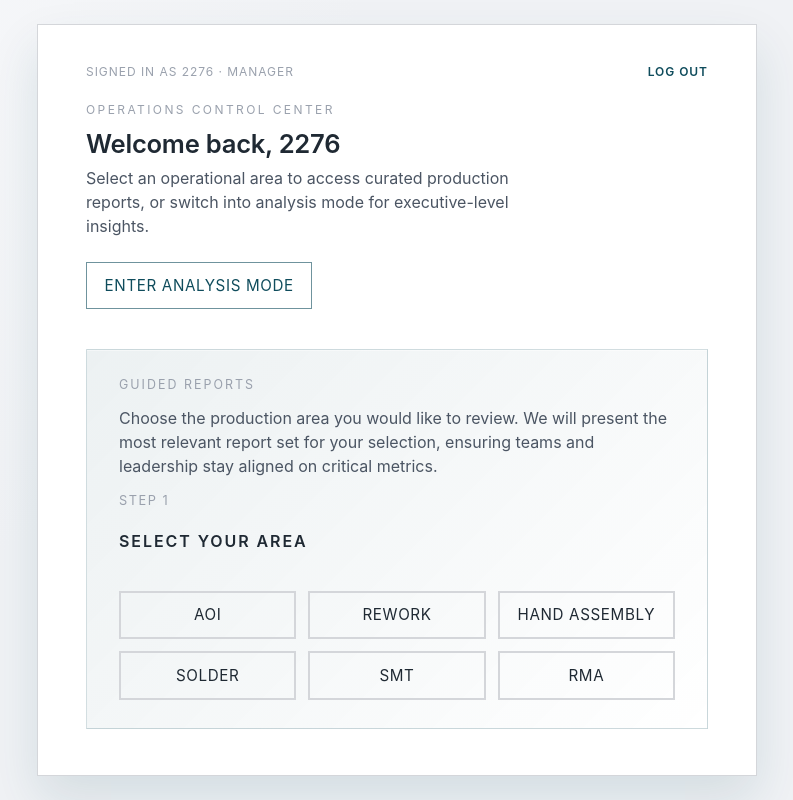
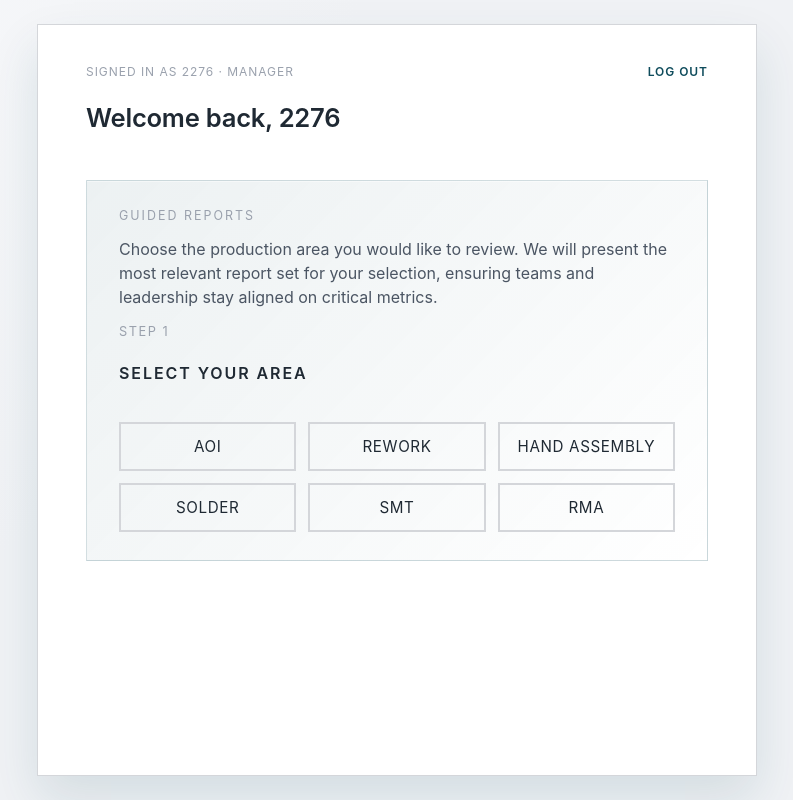
Before and after one commit to ThomasSchwartz18/reporting_software, a Flask app: page /dashboard in a window 1280 px wide. Shown: the whole page, without its empty margins (243-1036 px from the left). Run offline with Flask 3, Linux system fonts and the light colour scheme; the visitor is signed in with stand-in values (Sample User, id 1); data comes from the database, SQL or seed files in the repository.

Commit message:
Hide header description and actions on dashboard

```diff
--- a/app/templates/auth/dashboard.html
+++ b/app/templates/auth/dashboard.html
@@ -138,20 +138,7 @@
   {% if not is_staff %}
     <div class="page-header">
       <div>
-        <div class="page-header__eyebrow">Operations Control Center</div>
         <h1 class="page-header__title">Welcome back, {{ user.username }}</h1>
-        <p class="page-header__subtitle">
-          Select an operational area to access curated production reports, or switch into analysis
-          mode for executive-level insights.
-        </p>
-      </div>
-      <div class="page-header__actions">
-        {% if analysis_access %}
-          <a class="button button--outline" href="{{ url_for('auth.analysis') }}">Enter Analysis Mode</a>
-        {% endif %}
-        {% if is_admin %}
-          <a class="button" href="{{ url_for('auth.settings') }}">Configure Application</a>
-        {% endif %}
       </div>
     </div>
   {% endif %}
```
